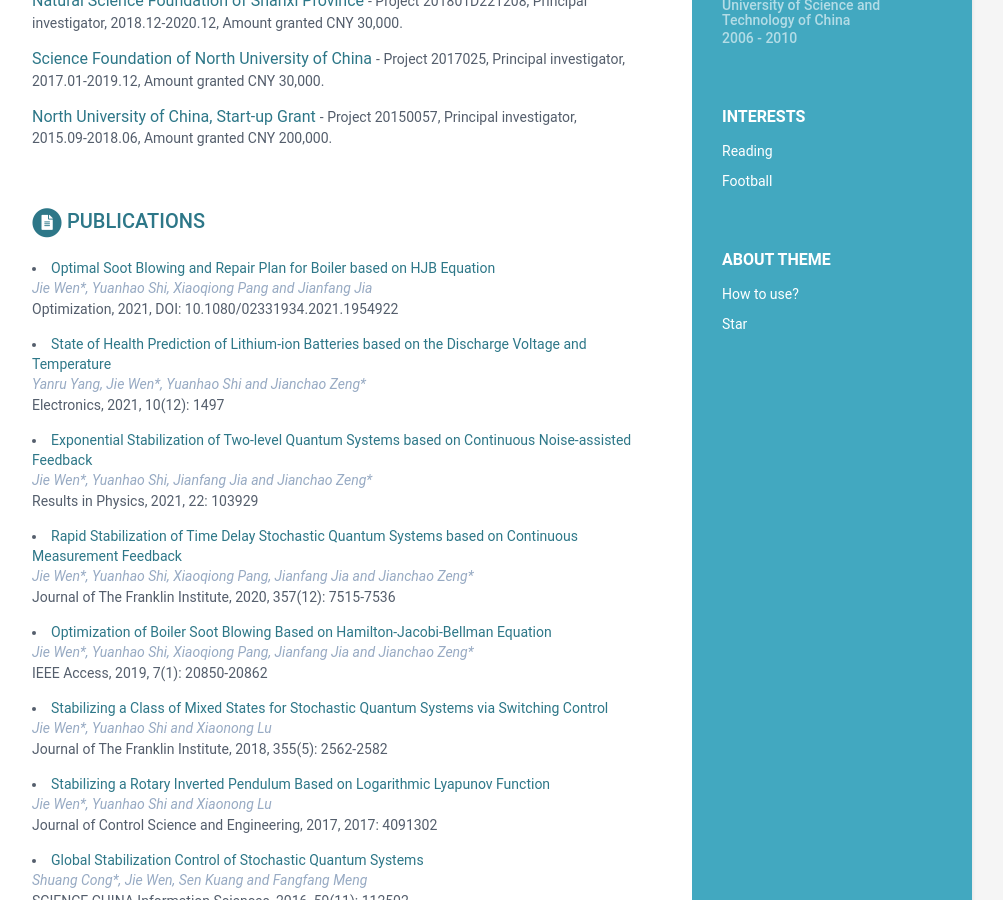
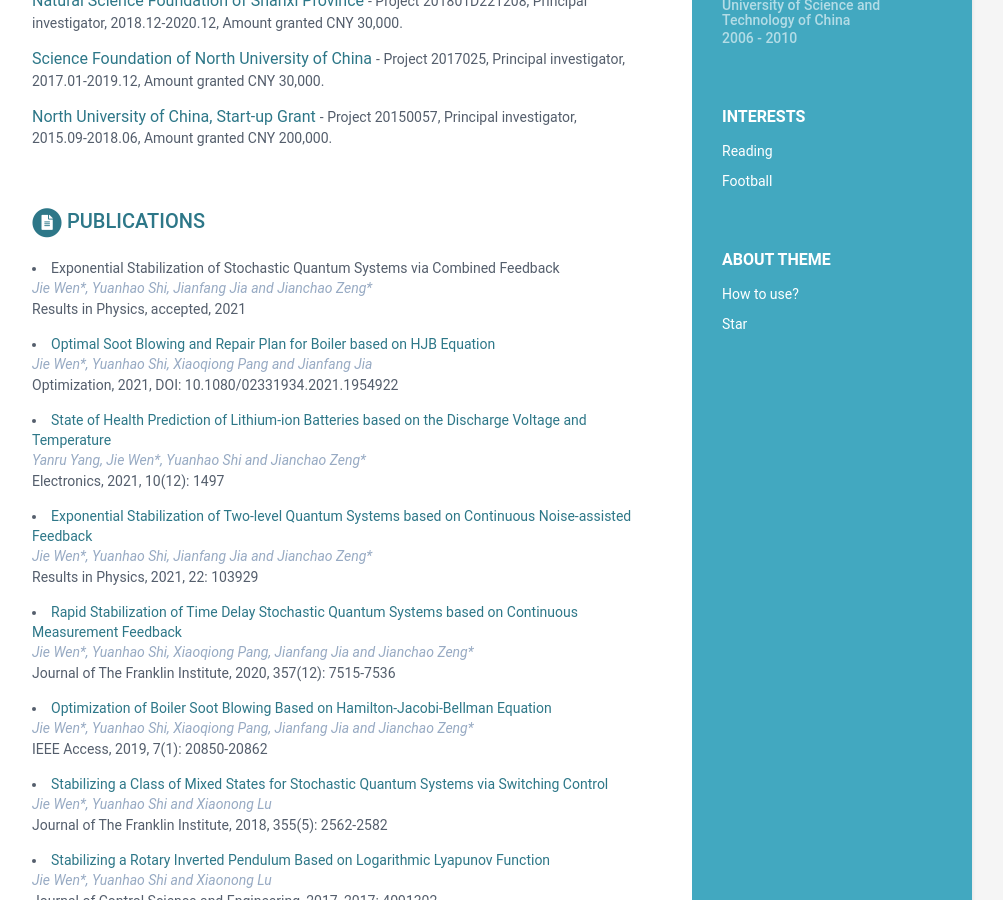
Before and after one commit to wenjie015/wenjie, a Jekyll site: the page built from index.html, in a window 1280 px wide and 900 px high, scrolled down 686 px. Shown: the whole window, without its empty margins (168-1171 px from the left). Built offline with Jekyll 4.4.1, drawn with Linux system fonts in a browser that asks for light colours; part of the change alters nothing that is shown.

Commit message:
Update data.yml

```diff
--- a/_data/data.yml
+++ b/_data/data.yml
@@ -70,10 +70,10 @@ publications:
        # authors: Jie Wen*, Yuanhao Shi, Jianfang Jia and Jianchao Zeng*
        # conference: "Chinese Physics B, under review, 2021"
 
-    #  - title: Exponential Stabilization of Stochastic Quantum Systems via Combined Feedback
-      #  link:
-      #  authors: Jie Wen*, Yuanhao Shi, Jianfang Jia and Jianchao Zeng*
-      #  conference: "Results in Physics, under review, 2021"
+      - title: Exponential Stabilization of Stochastic Quantum Systems via Combined Feedback
+        link:
+        authors: Jie Wen*, Yuanhao Shi, Jianfang Jia and Jianchao Zeng*
+        conference: "Results in Physics, accepted, 2021"
 
       - title: Optimal Soot Blowing and Repair Plan for Boiler based on HJB Equation
         link: https://doi.org/10.1080/02331934.2021.1954922
```
